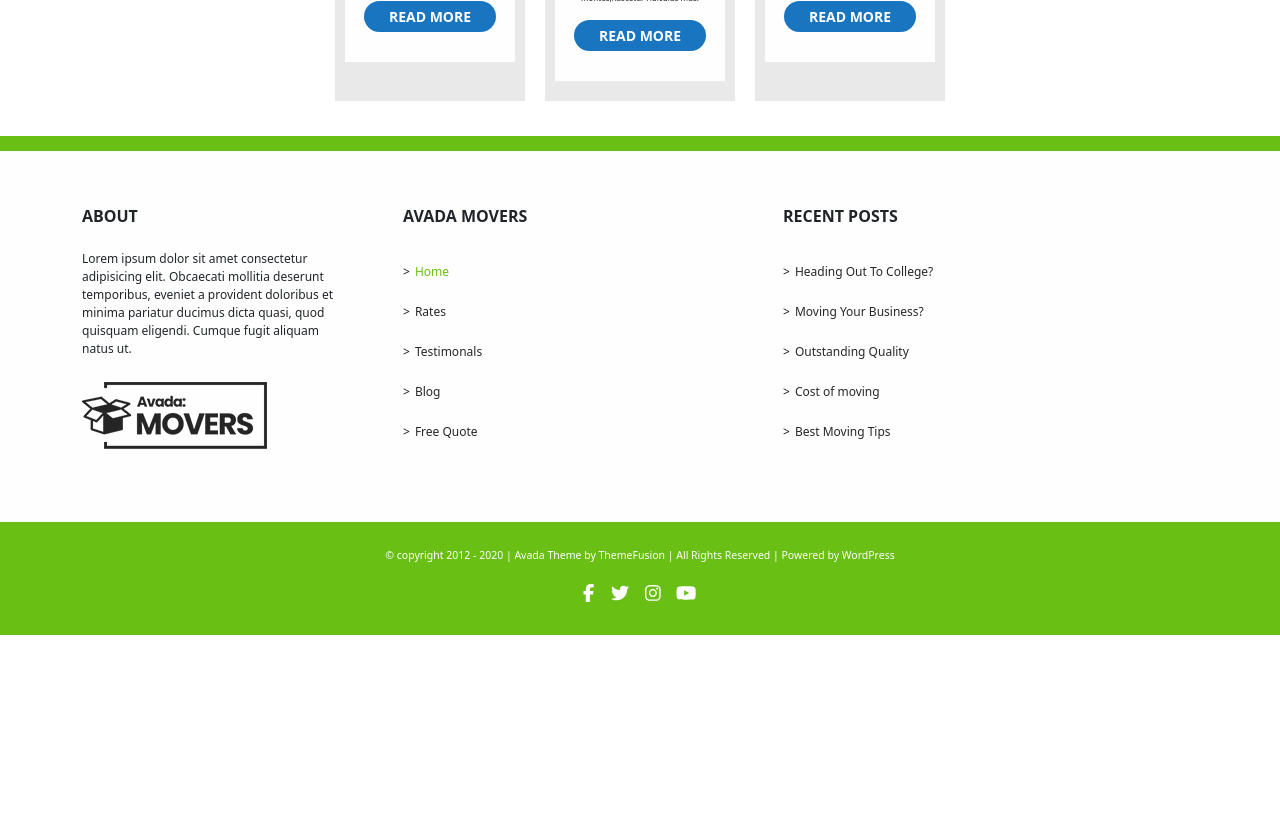
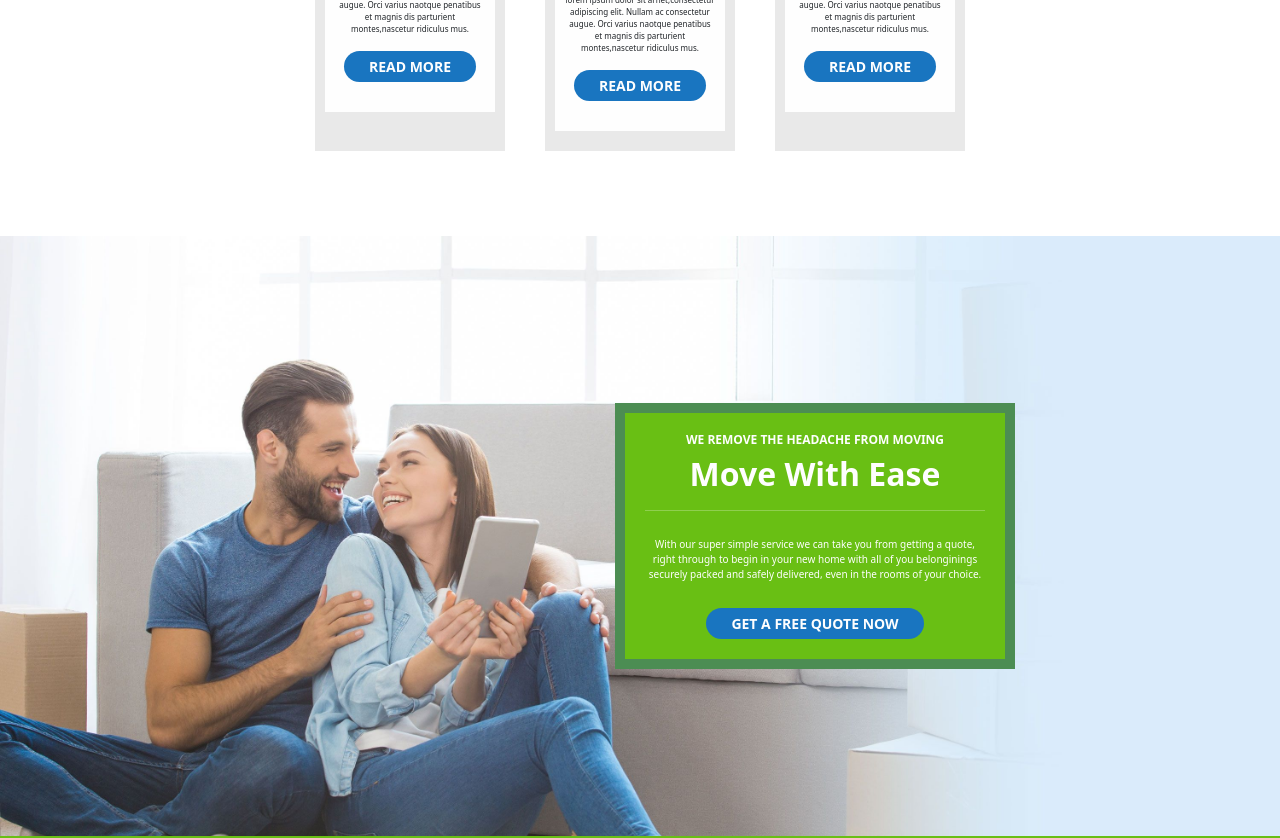
Before and after one commit to GiuseppeTodisco92/proj-html-vuejs, a Vue app: page / in a window 1280 px wide. Shown: the part 1620-2458 px from the top of the page. Before the commit the page ends 2255 px from the top, so only its background shows below. Built offline with nearby package versions, Linux system fonts and the light colour scheme; a web font is replaced by a local one.

Commit message:
add section free quote

```diff
--- a/src/assets/style/global-parts/_variables.scss
+++ b/src/assets/style/global-parts/_variables.scss
@@ -16,6 +16,6 @@
         CONTAINER SIZE
     --------------------------*/
 
-    --container-custom:37.5rem;
+    --container-custom:50rem;
 
 }
--- a/src/components/Commons/CardService.vue
+++ b/src/components/Commons/CardService.vue
@@ -36,7 +36,7 @@ export default {
 .card_service{
     background-color:var(--quintary-color);
     padding: .625rem;
-    margin: .625rem;
+    margin: 1.25rem;
 
 
     h3{
--- a/src/components/Section/SectionFreeQuote.vue
+++ b/src/components/Section/SectionFreeQuote.vue
@@ -1,15 +1,61 @@
 <template>
   <section>
+    <div class="box_free_quote container_custom d-flex justify-content-end align-items-center ">
+      <div class="free_quote text-center">
+        <h4>we remove the headache from moving</h4>
+        <h2>Move With Ease</h2>
+        <hr>
+        <p>With our super simple service we can take you from getting a quote, right through to begin in your new home with all of you belonginings securely packed and safely delivered, even in the rooms of your choice.</p>
+        <custom-button :NameButton="TextButton"/>
+      </div>
+    </div>
 
   </section>
 </template>
 
 <script>
+import CustomButton from '../Commons/CustomButton.vue'
 export default {
-    name: "SectionFreeQuote"
+
+    name: "SectionFreeQuote",
+    components: { CustomButton },
+    data(){
+      return{
+        TextButton: "get a free quote now",
+      }
+    }
 }
 </script>
 
-<style>
+<style lang="scss" scoped>
+section{
+  height: 37.5rem;
+  background-image: url(../../assets/img/avada-movers-movewithease-background-new.jpg);
+  background-size: cover;
+  .box_free_quote{
+    width: 100%;
+    height: 100%;
+    .free_quote{
+        color: var(--primary-color);
+        width: 25rem;
+        padding: 1.25rem;
+        margin-right: 1.5625rem;
+        background-color: var(--tertiary-color);
+        border: .625rem solid var(--quartarary-color);
+        h4{
+           font-size: .75rem;
+           font-weight: bold;
+          text-transform: uppercase;
+        }
 
+    h2{
+      font-weight: 700;
+    }
+    p{
+      font-size: .625rem;
+      padding: .625rem 0rem;
+    }
+    }
+  }
+}
 </style>
--- a/src/components/Section/SectionFullService.vue
+++ b/src/components/Section/SectionFullService.vue
@@ -48,7 +48,7 @@ export default {
 
 <style lang="scss" scoped>
 section{
-  height: 31.25rem;
+  height: 37.5rem;
   h4{
       font-size: .75rem;
       font-weight: bold;
```
Also changed, not shown: src/assets/img/avada-movers-movewithease-background-new.jpg (added).
